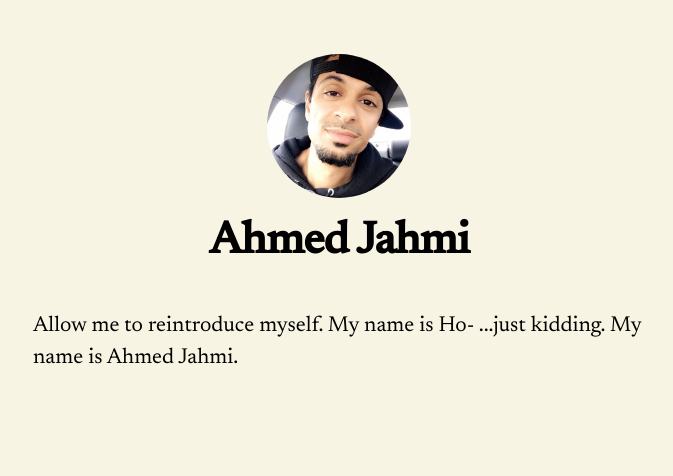
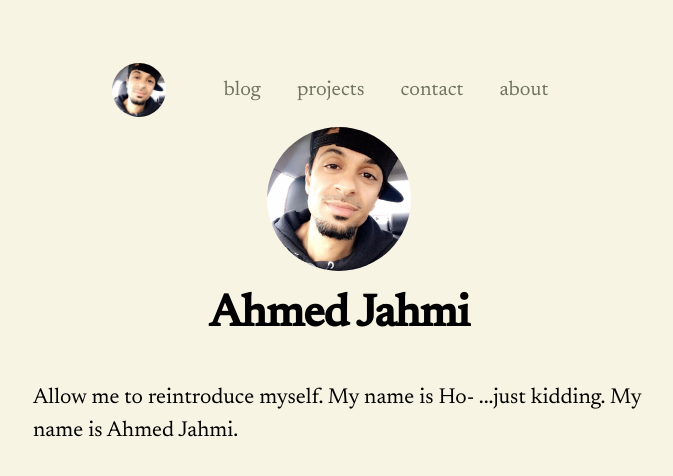
Before and after one commit to ahmedjahmi/new-site, a Next.js app: page / in a window 1280 px wide. Shown: the top 476 px of the page, without its empty margins (301-974 px from the left). Built offline with nearby package versions, Linux system fonts and the light colour scheme.

Commit message:
Add nav and styles

```diff
--- a/components/layout.js
+++ b/components/layout.js
@@ -2,6 +2,7 @@ import Head from 'next/head';
 import styles from './layout.module.scss';
 import utilStyles from '../styles/utils.module.scss';
 import Link from 'next/link';
+import Nav from './nav'
 
 const name = 'Ahmed Jahmi';
 export const siteTitle = 'AhmedJahmi.com';
@@ -28,6 +29,7 @@ export default function Layout({ children, home }) {
 				<meta name='twitter:card' content='summary_large_image' />
 			</Head>
 			<header className={styles.header}>
+        <Nav />
 				{home ? (
 					<>
 						<img
@@ -41,7 +43,7 @@ export default function Layout({ children, home }) {
 					<>
 						<div className={styles.backToHomeTop}>
 							<Link href='/'>
-								<a>← Back to home</a>
+								<a>← Home</a>
 							</Link>
 						</div>
 					</>
@@ -51,7 +53,7 @@ export default function Layout({ children, home }) {
 			{!home && (
 				<div className={styles.backToHome}>
 					<Link href='/'>
-						<a>← Back to home</a>
+						<a>← Home</a>
 					</Link>
 				</div>
 			)}
--- /dev/null
+++ b/components/nav.js
@@ -0,0 +1,45 @@
+import Link from 'next/link';
+import styles from './nav.module.scss';
+
+const name = 'Ahmed Jahmi';
+
+export default function Nav() {
+  return (
+		<nav className={styles.nav}>
+			<div>
+				<Link href='/'>
+					<a>
+						<img
+							src='/images/profile.jpg'
+							className={styles.navImage}
+							alt={name}
+						/>
+					</a>
+				</Link>
+			</div>
+			<ul>
+				<li>
+					<Link href='/blog'>
+						<a>blog</a>
+					</Link>
+				</li>
+				<li>
+					<Link href='/projects'>
+						<a>projects</a>
+					</Link>
+				</li>
+				<li>
+					<Link href='/contact'>
+						<a>contact</a>
+					</Link>
+				</li>
+				<li>
+          <Link href='/about'>
+            <a>about</a>
+          </Link>
+
+        </li>
+			</ul>
+		</nav>
+	);
+}
--- /dev/null
+++ b/components/nav.module.scss
@@ -0,0 +1,20 @@
+@use '../styles/base';
+
+.nav {
+  display: flex;
+  flex-direction: row;
+  align-items: center;
+    ul {
+      display: flex;
+      flex-direction: row;
+        li {
+          display: inline-block;
+          margin: 0 1rem;
+        }
+    }
+}
+.navImage {
+  width: 3rem;
+  height: 3rem;
+  border-radius: 9999px;
+}
```
